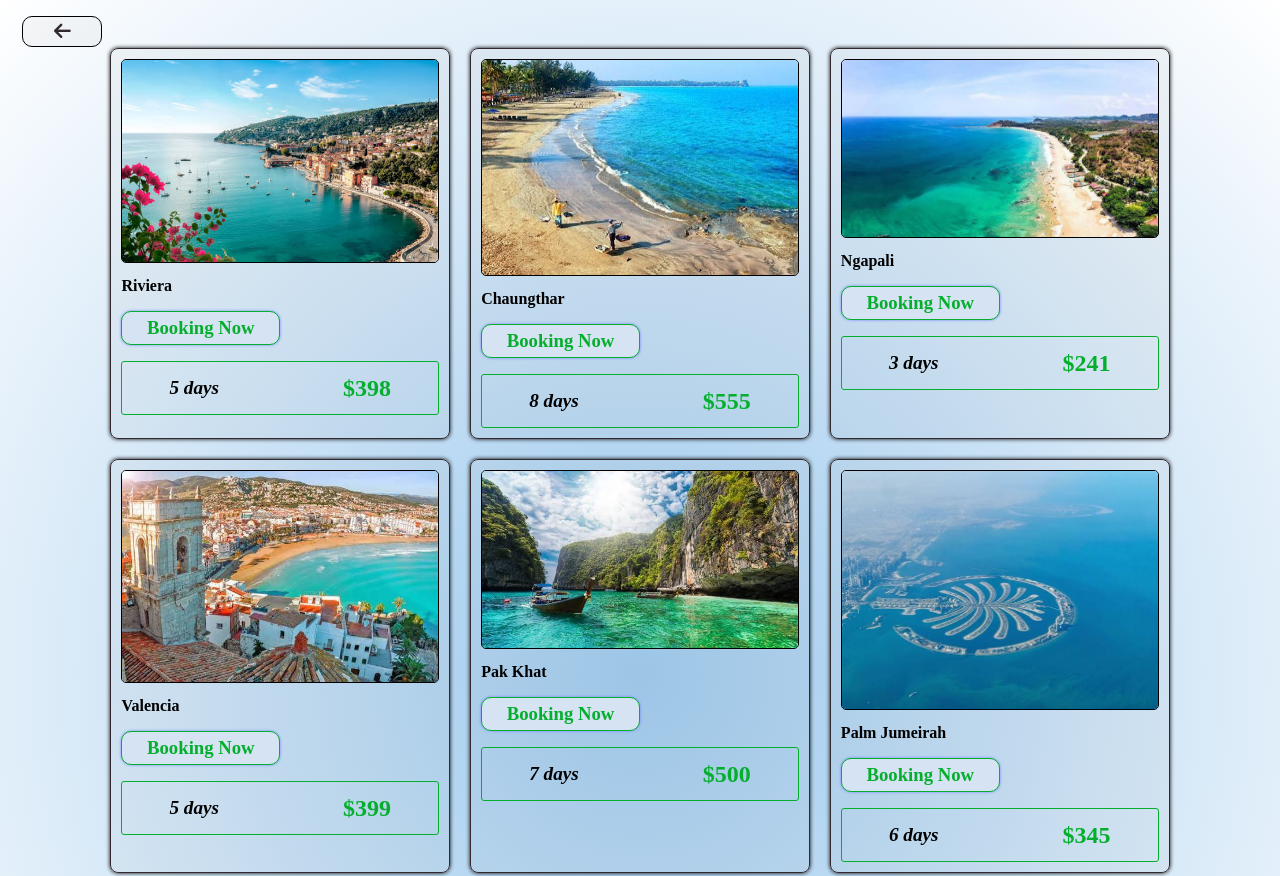
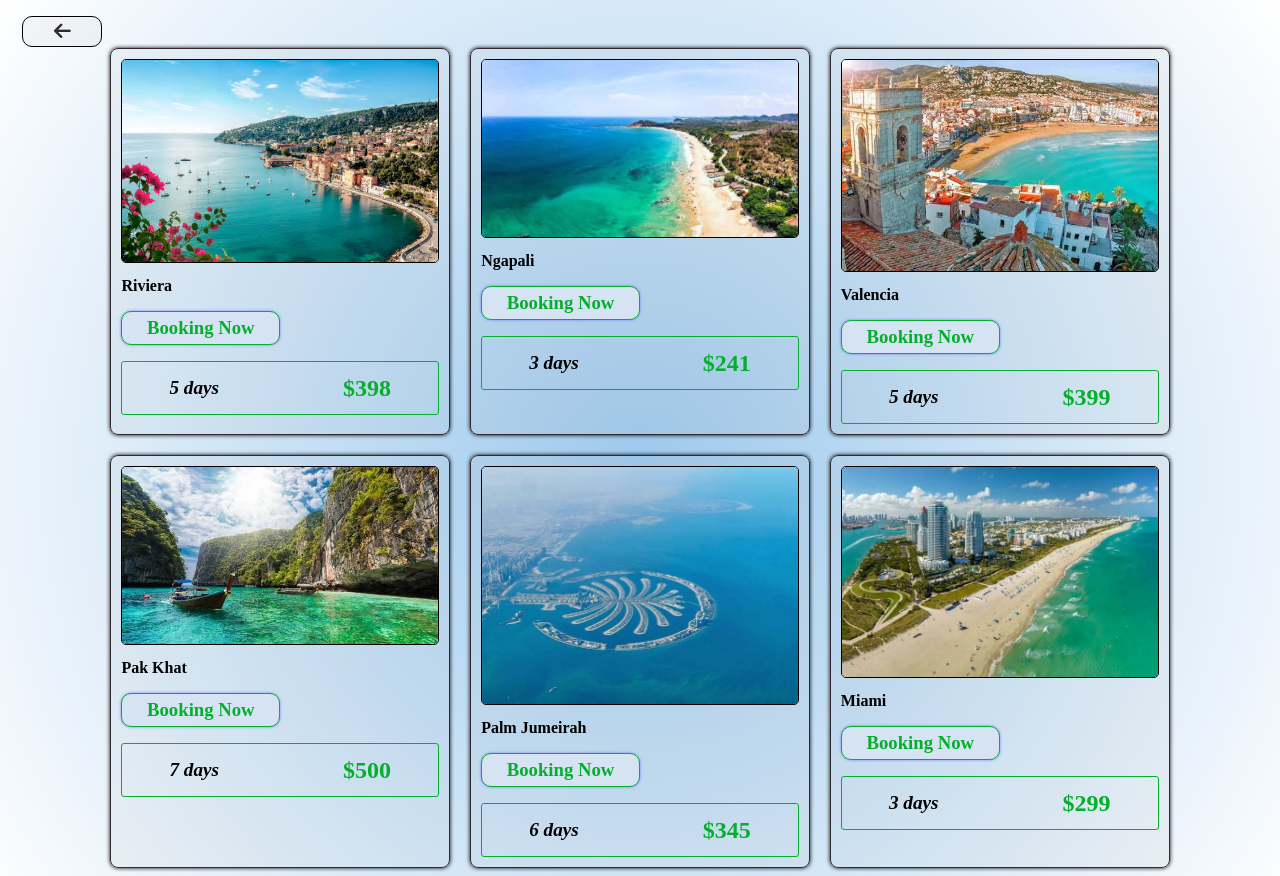
Before and after one commit to thantzin976487-ui/Thant_M1_webdesign_project, a plain HTML site: page destination_beach.html in a window 1280 px wide. Shown: the top 876 px of the page. Drawn offline with nearby package versions, Linux system fonts and the light colour scheme.

Commit message:
updated code

```diff
--- a/destination_beach.html
+++ b/destination_beach.html
@@ -40,21 +40,6 @@
                     <div class="price">
                         <p>5 days</p>
                         <h4>$398</h4>
-                    </div>
-                </div>
-                <div class="d_p_cards">
-                    <img src="Myanmar/chaungThar.jpg" alt="">
-
-                    <h2>Chaungthar</h2>
-                    <a href="booking.html">
-                        <div class="booking">
-                            <h3>Booking Now</h3>
-                        </div>
-                    </a>
-
-                    <div class="price">
-                        <p>8 days</p>
-                        <h4>$555</h4>
                     </div>
                 </div>
                 <div class="d_p_cards">
```
Also changed, not shown: destination.html (+1 -1 lines).
